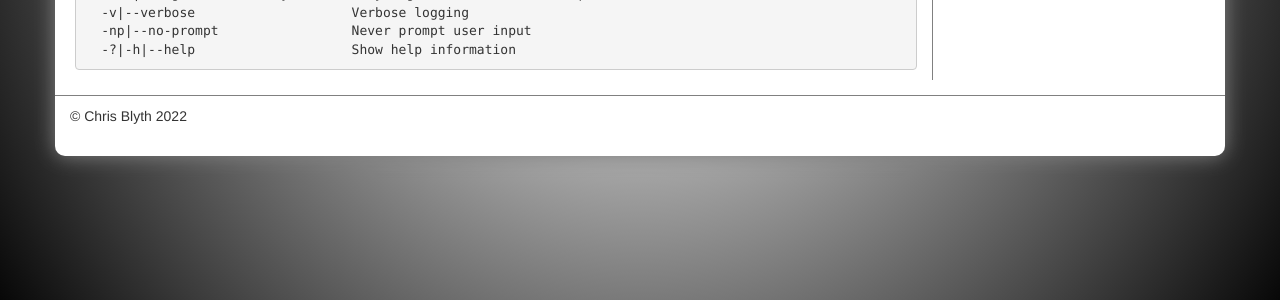
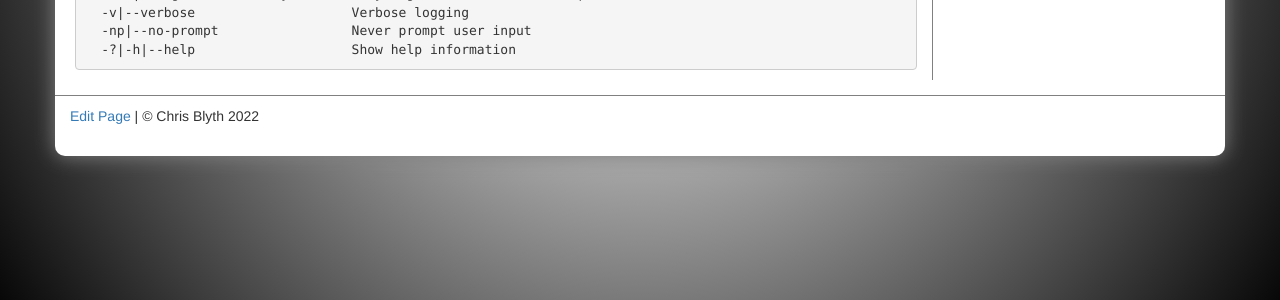
Before and after one commit to BlythMeister/Doser, a Jekyll site: the page built from docs/index.md, in a window 1280 px wide. Shown: the part 559-859 px from the top of the page. Built offline with Jekyll 4.4.1, drawn with Linux system fonts in a browser that asks for light colours; nearby versions of some CDN libraries.

Commit message:
Update footer.html

```diff
--- a/docs/_includes/footer.html
+++ b/docs/_includes/footer.html
@@ -1,3 +1,3 @@
 <p>
-    &copy; Chris Blyth {{ site.time | date: "%Y"}}
+    <a href="https://github.com/BlythMeister/Doser/edit/master/docs/{{ page.path }}" target="_blank">Edit Page</a> | &copy; Chris Blyth {{ site.time | date: "%Y"}}
 </p>
```
